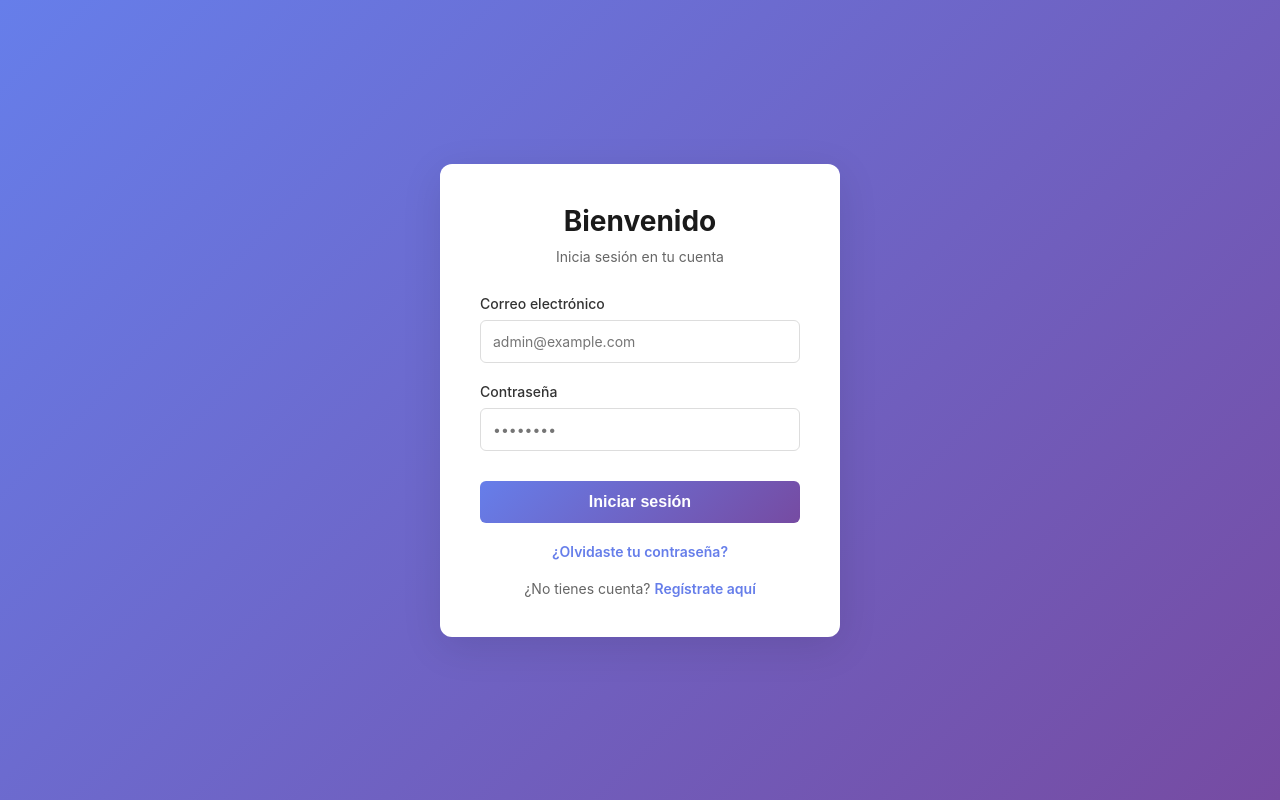
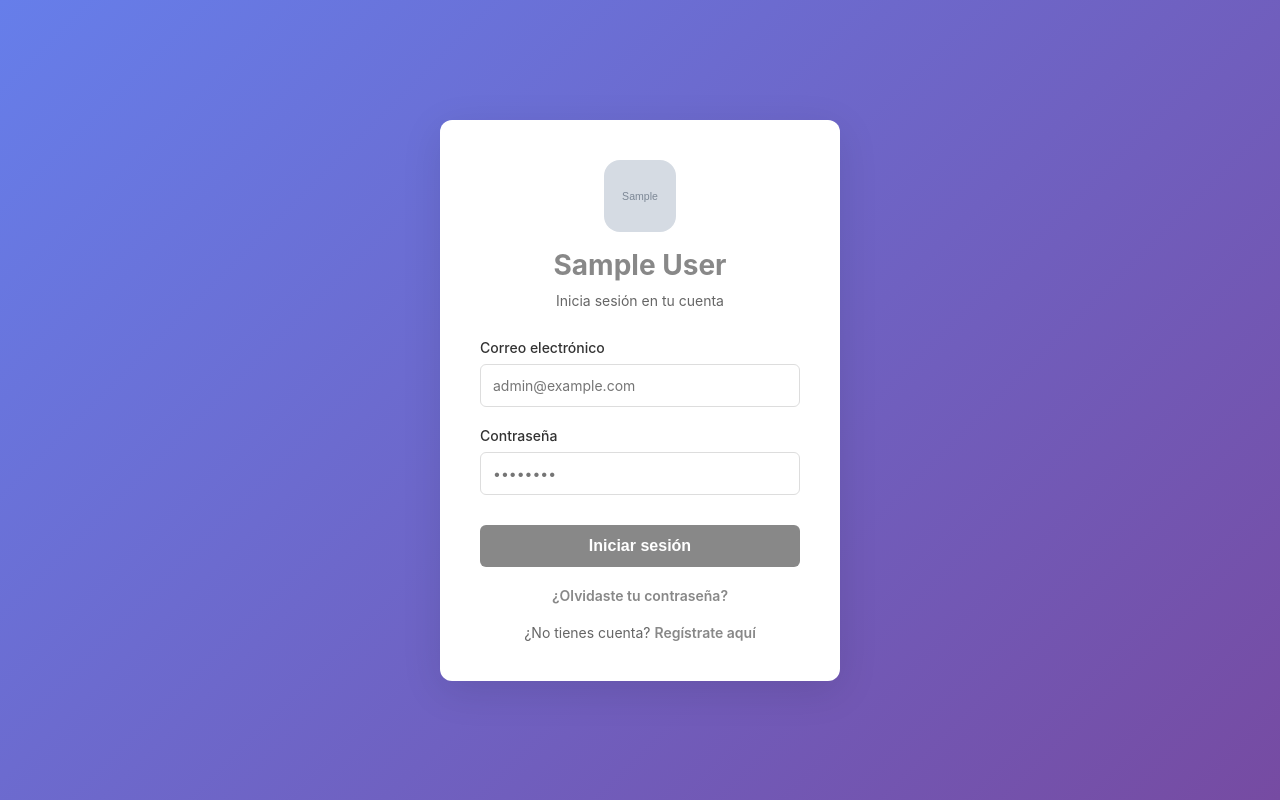
Before and after one commit to ManuelRuizU/Menu_Digital, a Flask app: page /login in a window 1280 px wide. Run offline with Flask 3, Linux system fonts and the light colour scheme; tables that the repository leaves empty hold one stand-in row (values such as "Sample post"); grey boxes marked "Sample" are stand-in pictures; parts of the project's set-up code (start-up, migrations or seed data) failed here and were passed over.

Commit message:
Show business logo/name on the login page, accented with its primary color
Kept the login page's own neutral gradient backdrop rather than adopting
the full public-menu theme - this page is only seen by the owner/staff,
not customers, and some of the bolder menu themes (e.g. Urbano llamativo)
wouldn't read well on a plain utility form. Falls back to "Bienvenido" and
the original purple accent before any owner has configured a business.

```diff
--- a/app/auth/routes.py
+++ b/app/auth/routes.py
@@ -54,7 +54,16 @@ def login():
             return redirect(url_for('catalog.dashboard' if user.is_admin else 'main.index'))
         else:
             flash('Invalid email or password')
-    return render_template('registration/login.html')
+
+    owner = User.query.filter_by(is_owner=True).first()
+    logo_url = (url_for('static', filename='uploads/logos/' + owner.logo_filename)
+                if owner and owner.logo_filename else None)
+    return render_template(
+        'registration/login.html',
+        business_name=(owner.business_name if owner and owner.business_name else None),
+        logo_url=logo_url,
+        primary_color=(owner.primary_color if owner and owner.primary_color else '#667eea'),
+    )
 
 
 @auth.route('/forgot-password', methods=['GET', 'POST'])
--- a/app/templates/registration/login.html
+++ b/app/templates/registration/login.html
@@ -34,7 +34,7 @@
         h1 {
             font-size: 28px;
             font-weight: 700;
-            color: #1a1a1a;
+            color: {{ primary_color }};
             margin-bottom: 10px;
             text-align: center;
         }
@@ -70,14 +70,23 @@
 
         input:focus {
             outline: none;
-            border-color: #667eea;
-            box-shadow: 0 0 0 3px rgba(102, 126, 234, 0.1);
+            border-color: {{ primary_color }};
+            box-shadow: 0 0 0 3px {{ primary_color }}1a;
+        }
+
+        .business-logo {
+            display: block;
+            width: 72px;
+            height: 72px;
+            object-fit: cover;
+            border-radius: 16px;
+            margin: 0 auto 16px;
         }
 
         button {
             width: 100%;
             padding: 12px;
-            background: linear-gradient(135deg, #667eea 0%, #764ba2 100%);
+            background: {{ primary_color }};
             color: white;
             border: none;
             border-radius: 6px;
@@ -90,7 +99,7 @@
 
         button:hover {
             transform: translateY(-2px);
-            box-shadow: 0 6px 20px rgba(102, 126, 234, 0.4);
+            box-shadow: 0 6px 20px {{ primary_color }}66;
         }
 
         button:active {
@@ -123,20 +132,23 @@
         }
 
         .register-link a {
-            color: #667eea;
+            color: {{ primary_color }};
             text-decoration: none;
             font-weight: 600;
-            transition: color 0.3s ease;
+            transition: opacity 0.3s ease;
         }
 
         .register-link a:hover {
-            color: #764ba2;
+            opacity: 0.8;
         }
     </style>
 </head>
 <body>
     <div class="login-container">
-        <h1>Bienvenido</h1>
+        {% if logo_url %}
+            <img src="{{ logo_url }}" alt="{{ business_name }}" class="business-logo">
+        {% endif %}
+        <h1>{{ business_name or 'Bienvenido' }}</h1>
         <p class="subtitle">Inicia sesión en tu cuenta</p>
 
         {% with messages = get_flashed_messages() %}
```
